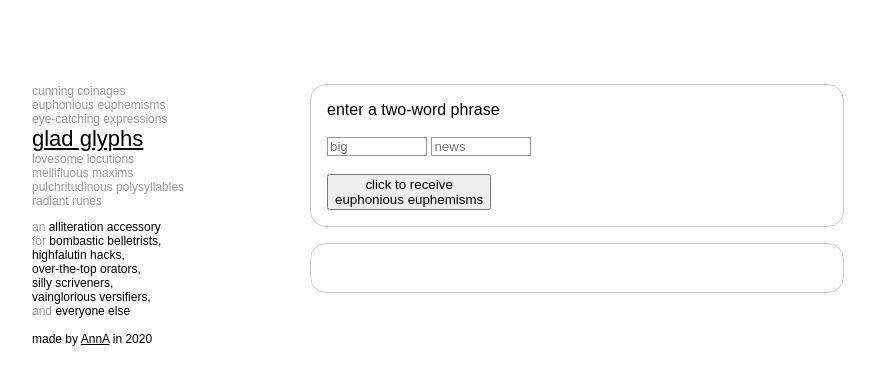
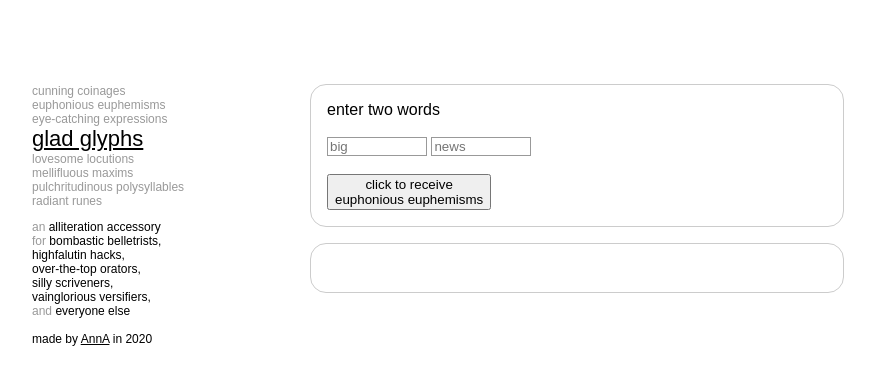
Before and after one commit to AnnaLeuchtenberger/glad_glyphs, a Flask app: page / in a window 1280 px wide. Shown: the top 385 px of the page, without its empty margins (52-927 px from the left). Run offline with Flask 2, Linux system fonts and the light colour scheme.

Commit message:
Modify instructions

```diff
--- a/templates/index.html
+++ b/templates/index.html
@@ -40,7 +40,7 @@
         <form action="/get_glad_glyphs" method="GET">
 
         <ul>
-            <li>enter a two-word phrase <br> <br>
+            <li>enter two words <br> <br>
                 <input type="text" name="w1" id="w1" placeholder="big">
                 <input type="text" name="w2" id="w2" placeholder="news">
             </li>
```
